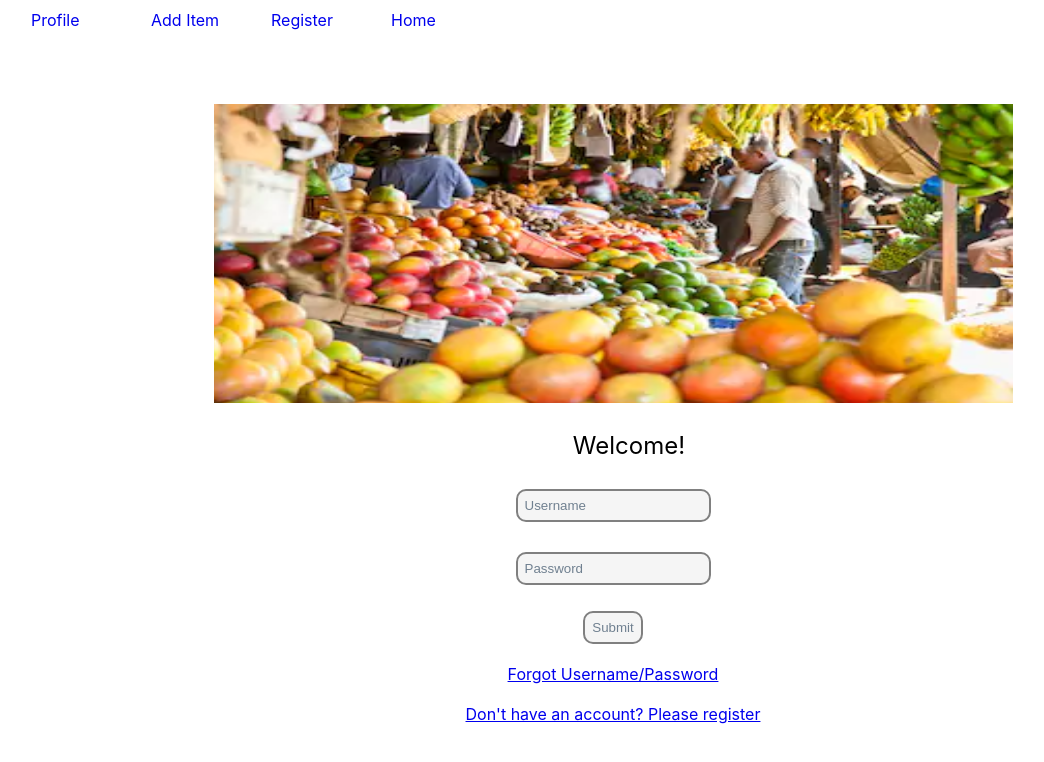
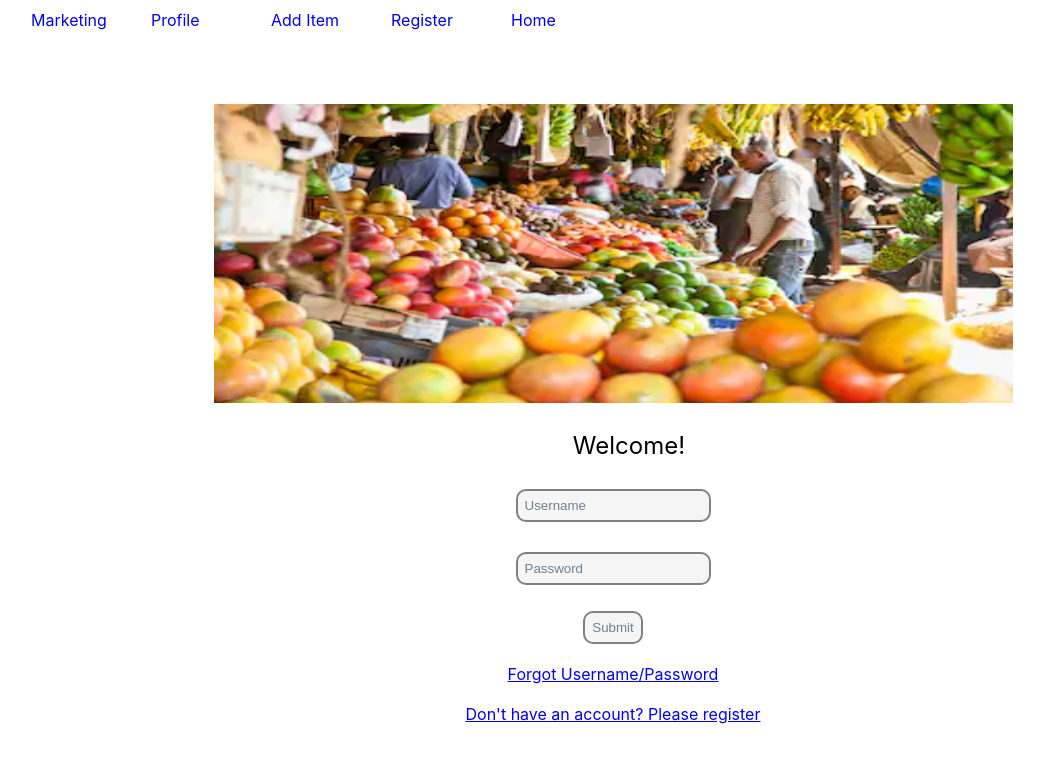
Before and after one commit to Build-Week-AfricanMarketPlace1/front-end, a React (Create React App) app in the folder marketplace/: page / in a window 1280 px wide. Shown: the top 762 px of the page, without its empty margins (27-1071 px from the left). Built offline with nearby package versions, Linux system fonts and the light colour scheme.

Commit message:
added Route to external marketing page

```diff
--- a/marketplace/src/App.js
+++ b/marketplace/src/App.js
@@ -38,6 +38,8 @@ function App(props) {
         <StyledLink to="/SignUp">Register</StyledLink>
         <StyledLink to="/additem">Add Item</StyledLink>
         <StyledLink to="/profile">Profile</StyledLink>
+        <StyledLink to="/marketing">Marketing</StyledLink>
+
         </nav>
       </div>
         <div className= "image">
@@ -50,6 +52,10 @@ function App(props) {
           <Route exact path="/" component={Login} />
           <Route exact path="/SignUp" component={SignUp} />
           <Route exact path="/additem" component={AddItem}/>
+          <Route path='/marketing' component={() => {
+     window.location.href = 'https://africanmarketplace1.netlify.app/';
+     return null;
+}}/>
           <PrivateRoute path="/profile" component={Profile}/>
         </Switch>
       </Router>
```
